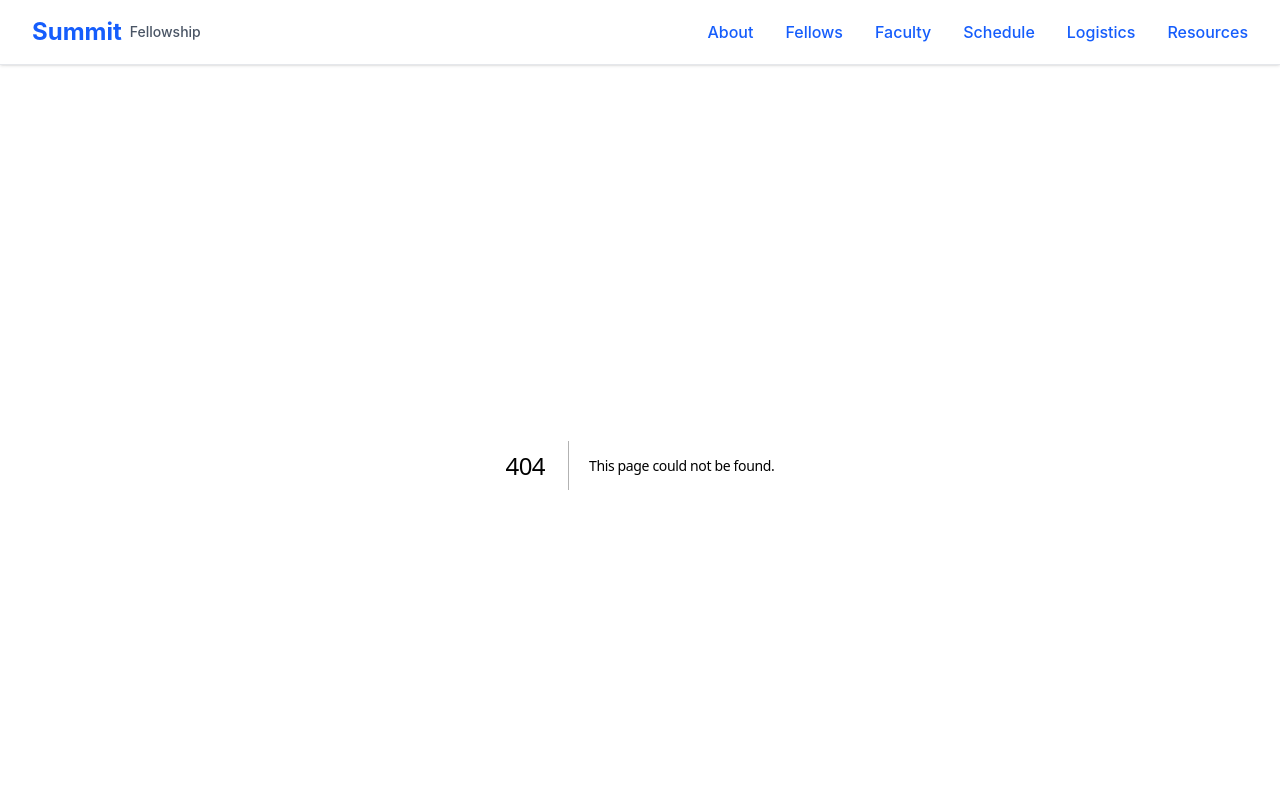
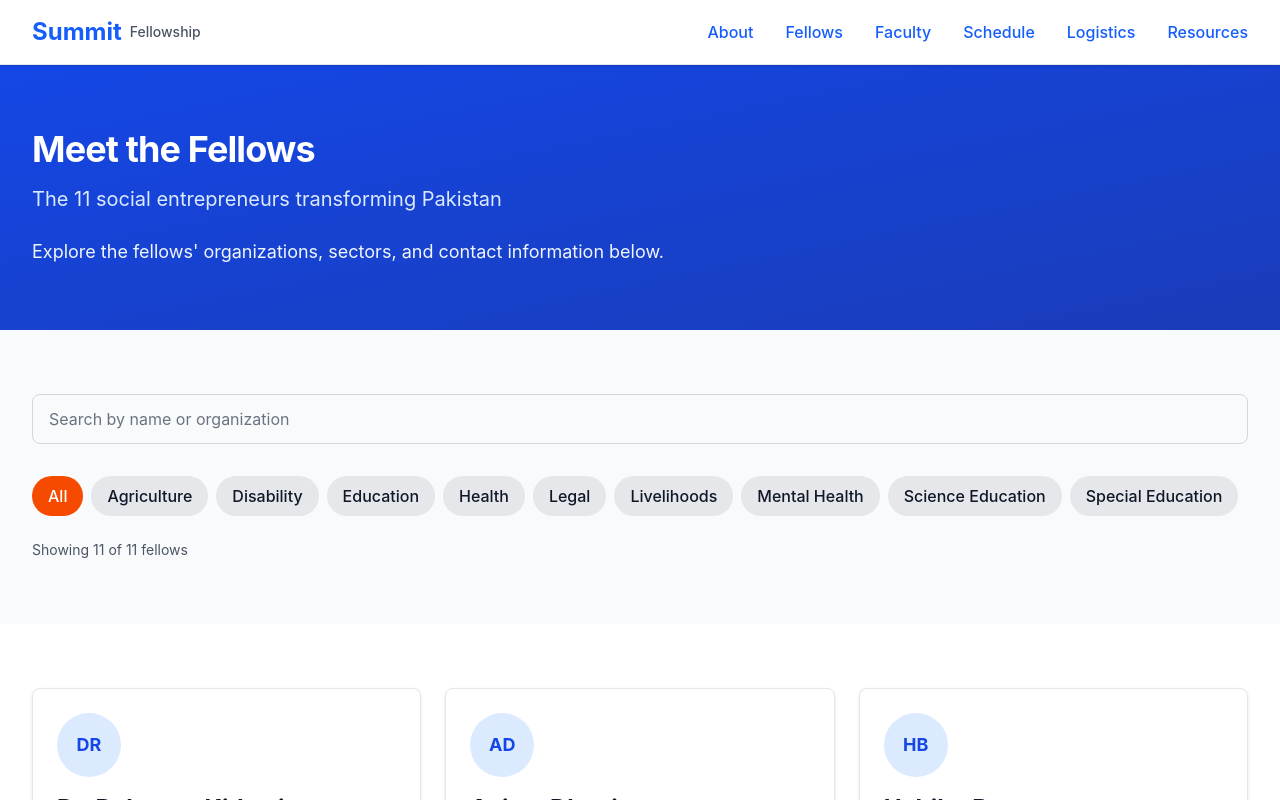
Before and after one commit to usmanjaved-droid/summit-fellowship-website, a Next.js app: page /fellows in a window 1280 px wide. Before the commit this address had no page. Shown: the top 800 px of the page. Built offline with nearby package versions, Linux system fonts and the light colour scheme.

Commit message:
feat: build fellows directory page with search and sector filter

```diff
--- /dev/null
+++ b/app/fellows/fellows-content.tsx
@@ -0,0 +1,165 @@
+'use client';
+
+import { useSearchParams, useRouter } from 'next/navigation';
+import { useEffect, useState } from 'react';
+import FellowCard from '../components/FellowCard';
+import { filterBySearch, filterByCategory } from '../../lib/utils';
+import fellowsData from '../../data/fellows.json';
+
+interface Fellow {
+  id: string;
+  name: string;
+  organization: string;
+  sector: string;
+  bio: string;
+  email?: string;
+  phone?: string;
+  linkedin?: string;
+  website?: string;
+}
+
+// Get unique sectors from fellows data
+const getAllSectors = (fellows: Fellow[]): string[] => {
+  const sectors = new Set<string>();
+  fellows.forEach((fellow) => {
+    sectors.add(fellow.sector);
+  });
+  return Array.from(sectors).sort();
+};
+
+// Initialize fellows data at module level
+const initialFellows = fellowsData.fellows as Fellow[];
+const initialSectors = ['All', ...getAllSectors(initialFellows)];
+
+export default function FellowsContent() {
+  const router = useRouter();
+  const searchParams = useSearchParams();
+  const [fellows] = useState<Fellow[]>(initialFellows);
+  const [filteredFellows, setFilteredFellows] = useState<Fellow[]>(initialFellows);
+  const [searchTerm, setSearchTerm] = useState('');
+  const [selectedSector, setSelectedSector] = useState('All');
+  const [allSectors] = useState<string[]>(initialSectors);
+
+  // Load from URL params on mount
+  useEffect(() => {
+    const search = searchParams.get('search') || '';
+    const sector = searchParams.get('sector') || 'All';
+    setSearchTerm(search);
+    setSelectedSector(sector);
+  }, [searchParams]);
+
+  // Apply filters
+  useEffect(() => {
+    let result = fellows;
+
+    // Apply sector filter
+    if (selectedSector !== 'All') {
+      result = filterByCategory(result, selectedSector, 'sector');
+    }
+
+    // Apply search filter
+    if (searchTerm.trim()) {
+      result = filterBySearch(result, searchTerm, ['name', 'organization']);
+    }
+
+    setFilteredFellows(result);
+  }, [fellows, selectedSector, searchTerm]);
+
+  // Update URL when filters change
+  const updateFilters = (search: string, sector: string) => {
+    const params = new URLSearchParams();
+    if (search) params.set('search', search);
+    if (sector && sector !== 'All') params.set('sector', sector);
+
+    const queryString = params.toString();
+    router.push(`/fellows${queryString ? '?' + queryString : ''}`);
+  };
+
+  const handleSearchChange = (e: React.ChangeEvent<HTMLInputElement>) => {
+    const newSearch = e.target.value;
+    setSearchTerm(newSearch);
+    updateFilters(newSearch, selectedSector);
+  };
+
+  const handleSectorChange = (sector: string) => {
+    setSelectedSector(sector);
+    updateFilters(searchTerm, sector);
+  };
+
+  return (
+    <>
+      {/* Filter Section */}
+      <section className="section bg-gray-50">
+        <div className="container-max">
+          {/* Search Box */}
+          <div className="mb-8">
+            <input
+              type="text"
+              placeholder="Search by name or organization"
+              value={searchTerm}
+              onChange={handleSearchChange}
+              className="w-full px-4 py-3 border border-gray-300 rounded-lg text-gray-900 placeholder-gray-500 focus:outline-none focus:border-orange-600 focus:ring-2 focus:ring-orange-100"
+            />
+          </div>
+
+          {/* Sector Filter Pills */}
+          <div className="mb-6">
+            <div className="flex flex-wrap gap-2">
+              {allSectors.map((sector) => (
+                <button
+                  key={sector}
+                  onClick={() => handleSectorChange(sector)}
+                  className={`px-4 py-2 rounded-full font-medium transition-colors ${
+                    selectedSector === sector
+                      ? 'bg-orange-600 text-white'
+                      : 'bg-gray-200 text-gray-900 hover:bg-gray-300'
+                  }`}
+                  aria-pressed={selectedSector === sector}
+                >
+                  {sector}
+                </button>
+              ))}
+            </div>
+          </div>
+
+          {/* Results Counter */}
+          <p className="text-sm text-gray-600">
+            Showing {filteredFellows.length} of {fellows.length} fellows
+          </p>
+        </div>
+      </section>
+
+      {/* Fellows Grid */}
+      <section className="section">
+        <div className="container-max">
+          {filteredFellows.length > 0 ? (
+            <div className="grid grid-cols-1 sm:grid-cols-2 lg:grid-cols-3 gap-6">
+              {filteredFellows.map((fellow) => (
+                <FellowCard
+                  key={fellow.id}
+                  name={fellow.name}
+                  organization={fellow.organization}
+                  sector={fellow.sector}
+                  bio={fellow.bio}
+                  email={fellow.email}
+                  phone={fellow.phone}
+                  linkedIn={fellow.linkedin}
+                  website={fellow.website}
+                />
+              ))}
+            </div>
+          ) : (
+            <div className="text-center py-12">
+              <p className="text-lg text-gray-600 mb-2">
+                No fellows match your search. Try a different filter.
+              </p>
+              <p className="text-sm text-gray-500">
+                Consider adjusting your search terms or sector selection.
+              </p>
+            </div>
+          )}
+        </div>
+      </section>
+    </>
+  );
+}
--- /dev/null
+++ b/app/fellows/page.tsx
@@ -0,0 +1,19 @@
+import { Suspense } from 'react';
+import HeroSection from '../components/HeroSection';
+import FellowsContent from './fellows-content';
+
+export default function FellowsPage() {
+  return (
+    <>
+      <HeroSection
+        title="Meet the Fellows"
+        subtitle="The 11 social entrepreneurs transforming Pakistan"
+        description="Explore the fellows' organizations, sectors, and contact information below."
+      />
+
+      <Suspense fallback={<div className="section container-max">Loading fellows...</div>}>
+        <FellowsContent />
+      </Suspense>
+    </>
+  );
+}
```
Also changed, not shown: .claude/settings.json.
